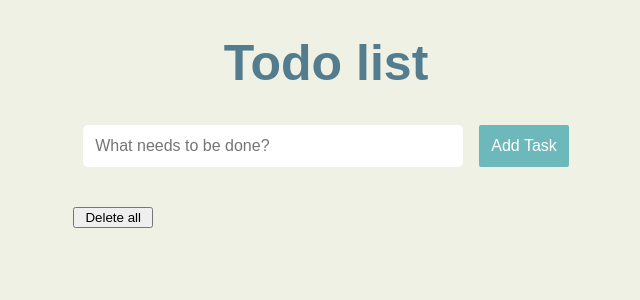
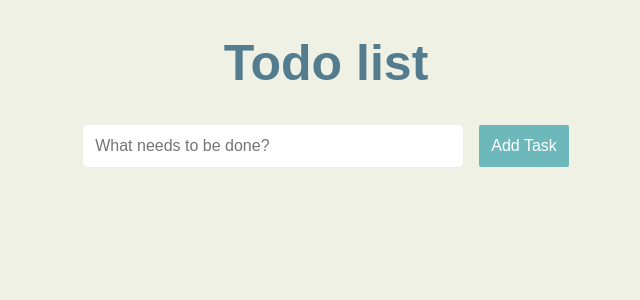
Before and after one commit to anastasiafomina/react-todo-app, a React (Create React App) app: page / in a window 1280 px wide. Shown: the top 300 px of the page, without its empty margins (314-954 px from the left). Built offline with nearby package versions, Linux system fonts and the light colour scheme.

Commit message:
add small fixes

```diff
--- a/src/App.js
+++ b/src/App.js
@@ -71,7 +71,6 @@ class App extends Component {
   }
 
   deleteAll = () => {
-    if (this.state.items.length >= 3) {
     const deletedAll = []
     this.setState({
       items: deletedAll
@@ -79,7 +78,21 @@ class App extends Component {
       localStorage.setItem('itemsKey', JSON.stringify( { savedItems: deletedAll }))
     })
   }
+
+  renderDeleteButton = () => {
+    if (this.state.items.length >=3) {
+      return (
+        <button
+          onClick={this.deleteAll}
+          className="deleteAllButton"
+        >
+          Delete all
+        </button>
+      )
     }
+    return null
+  }
+
 
   render() {
     return (
@@ -97,12 +110,7 @@ class App extends Component {
               deleteItem={this.deleteItem}
               crossOutOnClick={this.crossOutOnClick}
             />
-            <button
-              onClick={this.deleteAll}
-              className="deleteAllButton"
-            >
-              Delete all
-            </button>
+            {this.renderDeleteButton()}
           </div>
         </div>
       </div>
--- a/src/components/TodoItems.js
+++ b/src/components/TodoItems.js
@@ -3,9 +3,11 @@ import React, { Component } from 'react'
 class TodoItems extends Component {
   renderTask = item => {
     return (
-      <div className="taskLine">
+      <div
+        className="taskLine"
+        key={item.key}
+      >
         <li
-          key={item.key}
           onClick={() => this.props.crossOutOnClick(item.key)}
           className={ (item.isDone) ? 'crossOut' : '' }
         >
--- a/src/styles/App.css
+++ b/src/styles/App.css
@@ -3,6 +3,7 @@
   padding: 10px;
   border-radius: 5px;
   width: 100%;
+  max-width: calc(100% - 60px);
   margin-right: 10px;
   word-wrap: break-word;
 }
```
Lines whose indentation alone changed are shown as unchanged.
